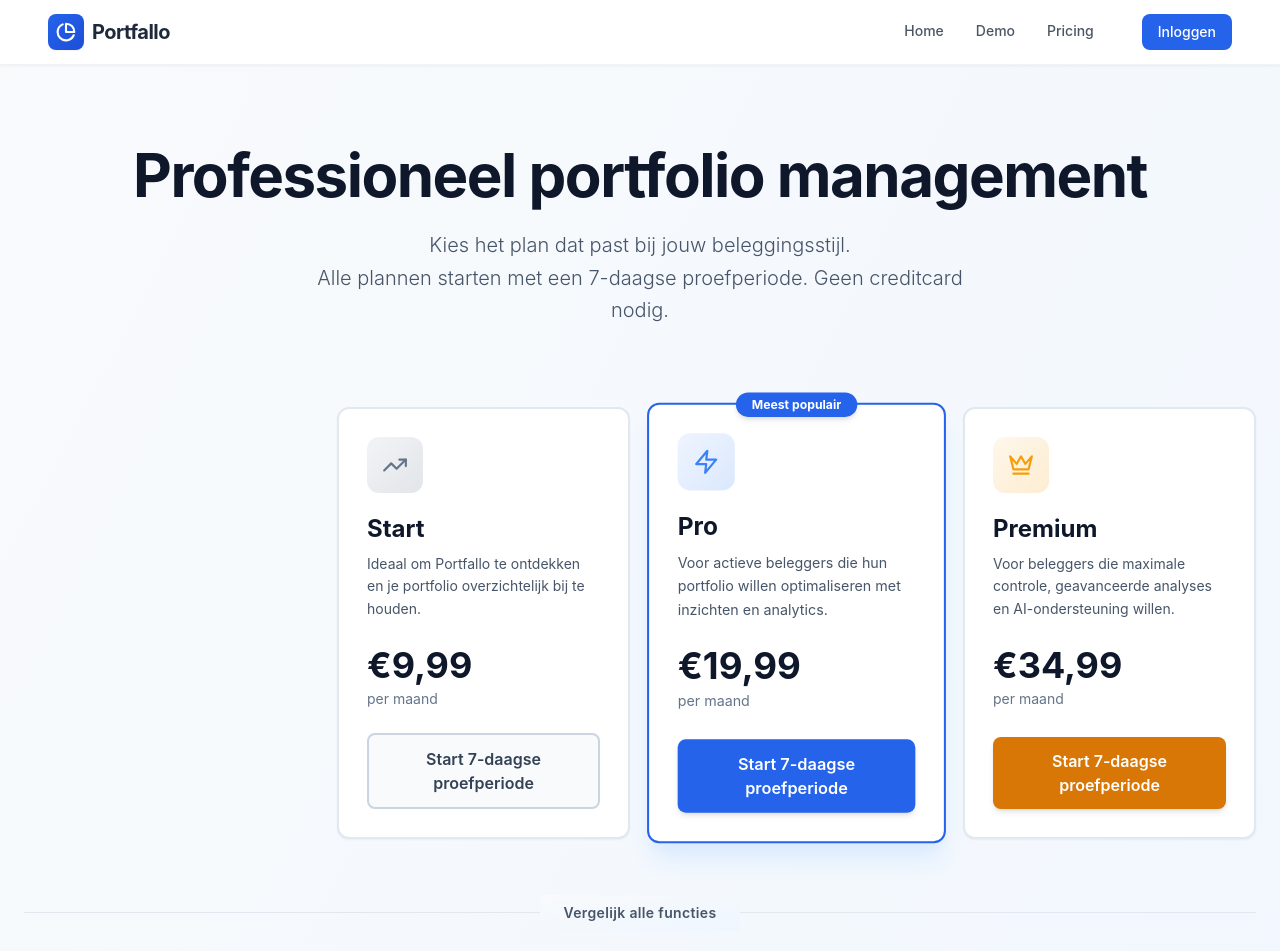
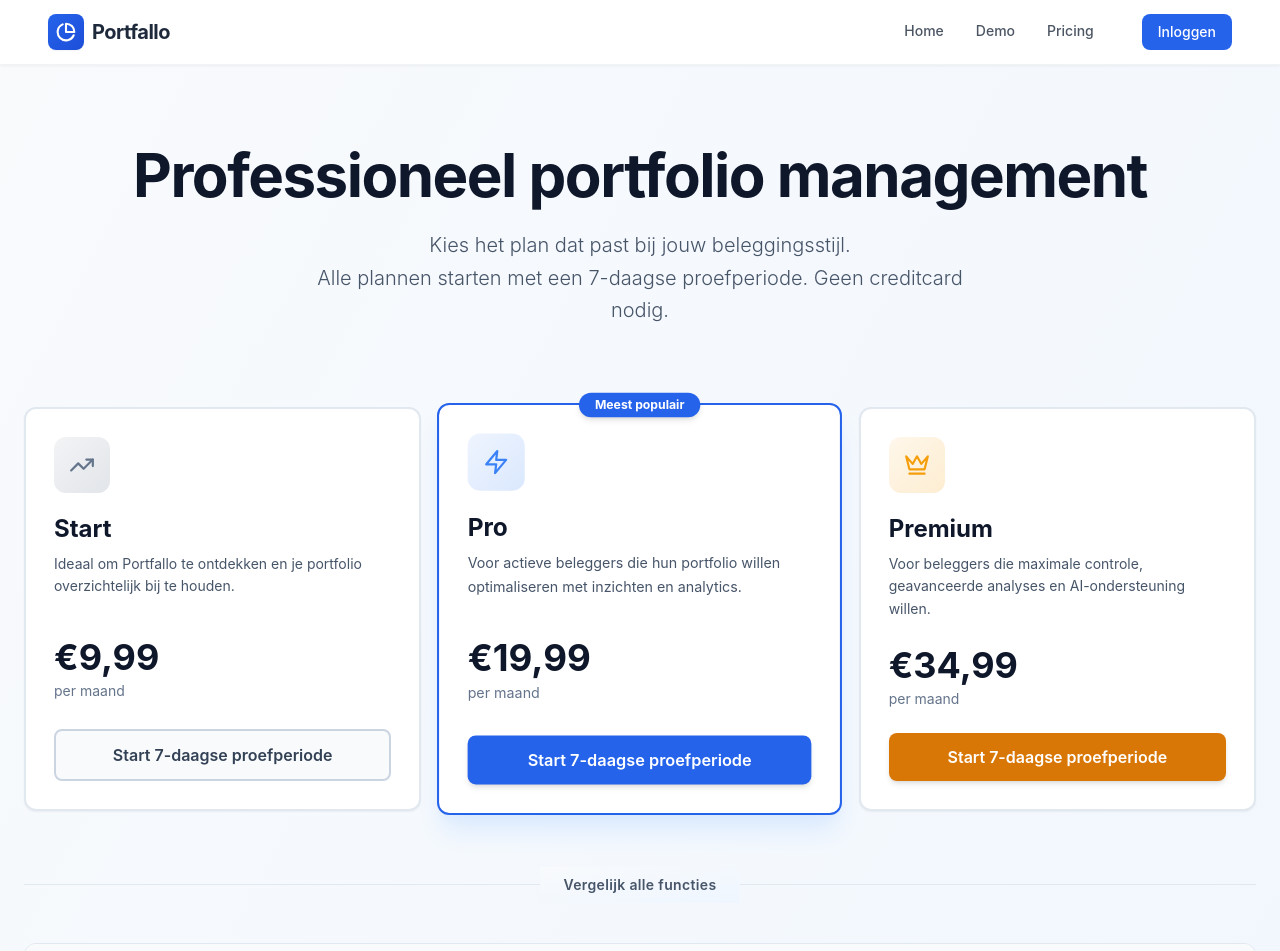
Before and after one commit to Swenvh/Portfallo-Final, a React (Vite) app in the folder project-bolt-github-pkwrl7gt/project/: page /upgrade in a window 1280 px wide. Shown: the top 951 px of the page. Built offline with nearby package versions, Linux system fonts and the light colour scheme; no server answers.

Commit message:
Updated UpgradePage.jsx

```diff
--- a/project-bolt-github-pkwrl7gt/project/src/pages/UpgradePage.jsx
+++ b/project-bolt-github-pkwrl7gt/project/src/pages/UpgradePage.jsx
@@ -119,9 +119,7 @@ export default function UpgradePage() {
           </p>
         </div>
 
-        <div className="mb-12 md:mb-14 grid grid-cols-1 md:grid-cols-4 gap-6 md:gap-5">
-          <div className="hidden md:block"></div>
-
+        <div className="mb-12 md:mb-14 grid grid-cols-1 md:grid-cols-3 gap-6 md:gap-5">
           {plans.map((plan, index) => {
             const IconComponent = plan.icon;
             return (
```
